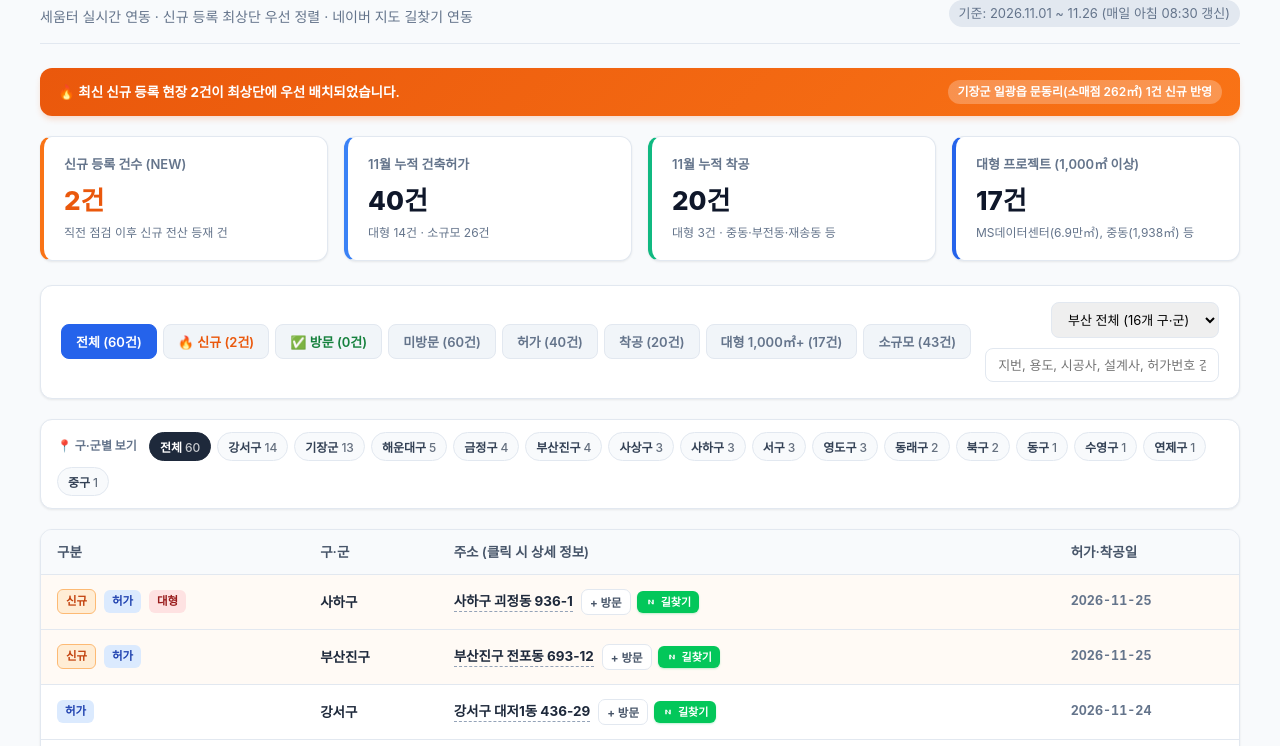
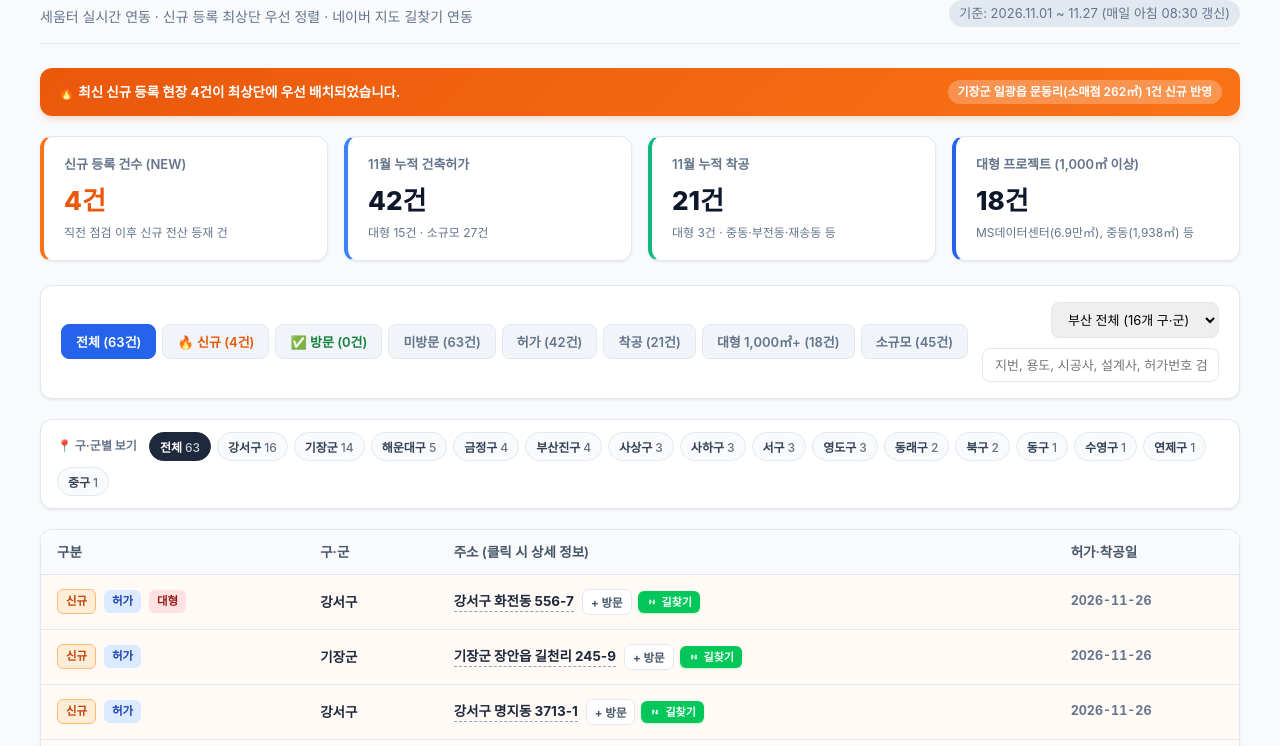
Before and after one commit to dy-109/busan-building-permits, a plain HTML site: page index.html in a window 1280 px wide. Shown: the part 54-800 px from the top of the page. Drawn offline with nearby package versions, Linux system fonts and the light colour scheme.

Commit message:
Update dashboard 2026-11-27

```diff
--- a/index.html
+++ b/index.html
@@ -236,19 +236,19 @@
         <p class="header-sub" style="color: var(--text-muted); font-size: 14px; margin-top: 4px;">세움터 실시간 연동 · 신규 등록 최상단 우선 정렬 · 네이버 지도 길찾기 연동</p>
       </div>
       <div class="last-updated">
-        기준: 2026.11.01 ~ 11.26 (매일 아침 08:30 갱신)
+        기준: 2026.11.01 ~ 11.27 (매일 아침 08:30 갱신)
       </div>
     </header>
 
     <!-- New Items Banner -->
     <div class="new-banner" id="new-items-banner">
-      <div>🔥 <strong>최신 신규 등록 현장 2건</strong>이 최상단에 우선 배치되었습니다.</div>
+      <div>🔥 <strong>최신 신규 등록 현장 4건</strong>이 최상단에 우선 배치되었습니다.</div>
       <div class="new-banner-chip">기장군 일광읍 문동리(소매점 262㎡) 1건 신규 반영</div>
     </div>
 
     <!-- Mobile KPI Toggle -->
     <button class="kpi-toggle-btn" id="kpi-toggle-btn" onclick="toggleKpi()">
-      <span>📊 11월 현황 요약 (전체 60 · 허가 40 · 착공 20)</span>
+      <span>📊 11월 현황 요약 (전체 63 · 허가 42 · 착공 21)</span>
       <span id="kpi-toggle-arrow">▾</span>
     </button>
 
@@ -256,22 +256,22 @@
     <div class="kpi-grid" id="kpi-grid">
       <div class="kpi-card new">
         <div class="kpi-title">신규 등록 건수 (NEW)</div>
-        <div class="kpi-value" style="color: #ea580c;" id="kpi-new-count">2건</div>
+        <div class="kpi-value" style="color: #ea580c;" id="kpi-new-count">4건</div>
         <div class="kpi-desc">직전 점검 이후 신규 전산 등재 건</div>
       </div>
       <div class="kpi-card pms">
         <div class="kpi-title">11월 누적 건축허가</div>
-        <div class="kpi-value" id="kpi-pms-count">40건</div>
-        <div class="kpi-desc">대형 14건 · 소규모 26건</div>
+        <div class="kpi-value" id="kpi-pms-count">42건</div>
+        <div class="kpi-desc">대형 15건 · 소규모 27건</div>
       </div>
       <div class="kpi-card stc">
         <div class="kpi-title">11월 누적 착공</div>
-        <div class="kpi-value" id="kpi-stc-count">20건</div>
+        <div class="kpi-value" id="kpi-stc-count">21건</div>
         <div class="kpi-desc">대형 3건 · 중동·부전동·재송동 등</div>
       </div>
       <div class="kpi-card highlight">
         <div class="kpi-title">대형 프로젝트 (1,000㎡ 이상)</div>
-        <div class="kpi-value" id="kpi-large-count">17건</div>
+        <div class="kpi-value" id="kpi-large-count">18건</div>
         <div class="kpi-desc">MS데이터센터(6.9만㎡), 중동(1,938㎡) 등</div>
       </div>
     </div>
@@ -279,14 +279,14 @@
     <!-- Filter & Search Controls -->
     <div class="controls-card">
       <div class="filter-tabs" id="tab-group">
-        <button class="tab-btn active" data-filter="all">전체 (60건)</button>
-        <button class="tab-btn tab-new" data-filter="new" style="color: #ea580c;">🔥 신규 (2건)</button>
+        <button class="tab-btn active" data-filter="all">전체 (63건)</button>
+        <button class="tab-btn tab-new" data-filter="new" style="color: #ea580c;">🔥 신규 (4건)</button>
         <button class="tab-btn" data-filter="visited" style="color: #15803d;">✅ 방문 (<span id="visited-tab-count">0</span>건)</button>
         <button class="tab-btn" data-filter="unvisited">미방문 (<span id="unvisited-tab-count">0</span>건)</button>
-        <button class="tab-btn" data-filter="pms">허가 (40건)</button>
-        <button class="tab-btn" data-filter="stc">착공 (20건)</button>
-        <button class="tab-btn" data-filter="large">대형 1,000㎡+ (17건)</button>
-        <button class="tab-btn" data-filter="small">소규모 (43건)</button>
+        <button class="tab-btn" data-filter="pms">허가 (42건)</button>
+        <button class="tab-btn" data-filter="stc">착공 (21건)</button>
+        <button class="tab-btn" data-filter="large">대형 1,000㎡+ (18건)</button>
+        <button class="tab-btn" data-filter="small">소규모 (45건)</button>
       </div>
       <div class="search-group">
         <select class="select-input" id="sigungu-select">
@@ -396,6 +396,82 @@
     const DATA = [
       {
             "type": "허가",
+            "sigungu": "강서구",
+            "loc": "부산광역시 강서구 화전동 556-7",
+            "bldNm": "화전동 신축허가(오피스텔)",
+            "pmsno": "2026-건축과-신축허가-14",
+            "date": "2026-11-26",
+            "purps": "업무시설(오피스텔)",
+            "area": 4989.01,
+            "floors": "",
+            "strct": "",
+            "isLarge": true,
+            "lat": 35.1116386784071,
+            "lng": 128.881392463033,
+            "isNew": true,
+            "builder": "",
+            "designer": "",
+            "supervisor": ""
+      },
+      {
+            "type": "허가",
+            "sigungu": "기장군",
+            "loc": "부산광역시 기장군 장안읍 길천리 245-9",
+            "bldNm": "장안읍 길천리 신축허가(사무소)",
+            "pmsno": "2026-건축과-신축허가-56",
+            "date": "2026-11-26",
+            "purps": "제2종근린생활시설(사무소)",
+            "area": 195.27,
+            "floors": "",
+            "strct": "",
+            "isLarge": false,
+            "lat": 35.3279186072995,
+            "lng": 129.285792671882,
+            "isNew": true,
+            "builder": "",
+            "designer": "",
+            "supervisor": ""
+      },
+      {
+            "type": "허가",
+            "sigungu": "강서구",
+            "loc": "부산광역시 강서구 명지동 3713-1",
+            "bldNm": "명지동 신축허가(단독주택)",
+            "pmsno": "2026-건축과-신축허가-81",
+            "date": "2026-11-26",
+            "purps": "단독주택",
+            "area": 177.4,
+            "floors": "",
+            "strct": "",
+            "isLarge": false,
+            "lat": 35.1293744082554,
+            "lng": 128.915125428804,
+            "isNew": true,
+            "builder": "",
+            "designer": "",
+            "supervisor": ""
+      },
+      {
+            "type": "착공",
+            "sigungu": "강서구",
+            "loc": "부산광역시 강서구 명지동 3693-1",
+            "bldNm": "명지동 다가구·근생 착공(11-18 허가)",
+            "pmsno": "2026-건축과-신축허가-78",
+            "date": "2026-11-20",
+            "purps": "단독주택(다가구주택)·제2종근린생활시설(일반음식점)",
+            "area": 384.67,
+            "floors": "",
+            "strct": "",
+            "isLarge": false,
+            "lat": 35.1322803279821,
+            "lng": 128.913469897487,
+            "isNew": true,
+            "builder": "",
+            "designer": "",
+            "supervisor": ""
+      },
+      {
+            "type": "허가",
             "sigungu": "사하구",
             "loc": "부산광역시 사하구 괴정동 936-1",
             "bldNm": "괴정동 신축허가(소매점·의원)",
@@ -408,7 +484,7 @@
             "isLarge": true,
             "lat": 35.1000967160688,
             "lng": 128.992233007876,
-            "isNew": true,
+            "isNew": false,
             "builder": "",
             "designer": "",
             "supervisor": ""
@@ -427,7 +503,7 @@
             "isLarge": false,
             "lat": 35.1536017846596,
             "lng": 129.063773422646,
-            "isNew": true,
+            "isNew": false,
             "builder": "",
             "designer": "",
             "supervisor": ""
@@ -696,25 +772,6 @@
             "isNew": false,
             "builder": "",
             "designer": "세화 건축사사무소",
-            "supervisor": ""
-      },
-      {
-            "type": "허가",
-            "sigungu": "강서구",
-            "loc": "부산광역시 강서구 명지동 3693-1",
-            "bldNm": "명지동 신축허가(단독·다가구·일반음식점)",
-            "pmsno": "2026-건축과-신축허가-78",
-            "date": "2026-11-18",
-            "purps": "단독주택(다가구주택)·제2종근린생활시설(일반음식점)",
-            "area": 384.67,
-            "floors": "",
-            "strct": "",
-            "isLarge": false,
-            "lat": 35.1322803279821,
-            "lng": 128.913469897487,
-            "isNew": false,
-            "builder": "",
-            "designer": "",
             "supervisor": ""
       },
       {
```
